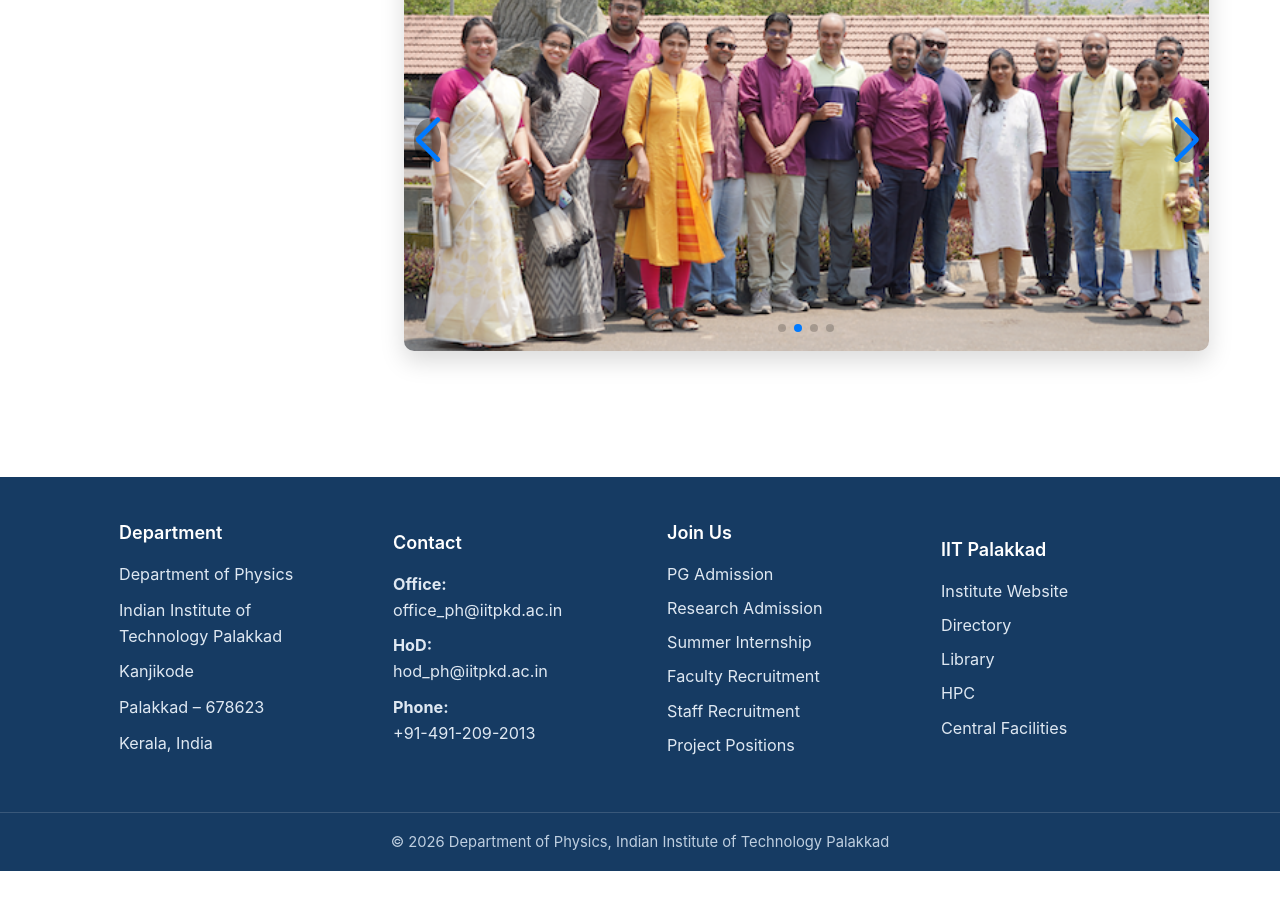
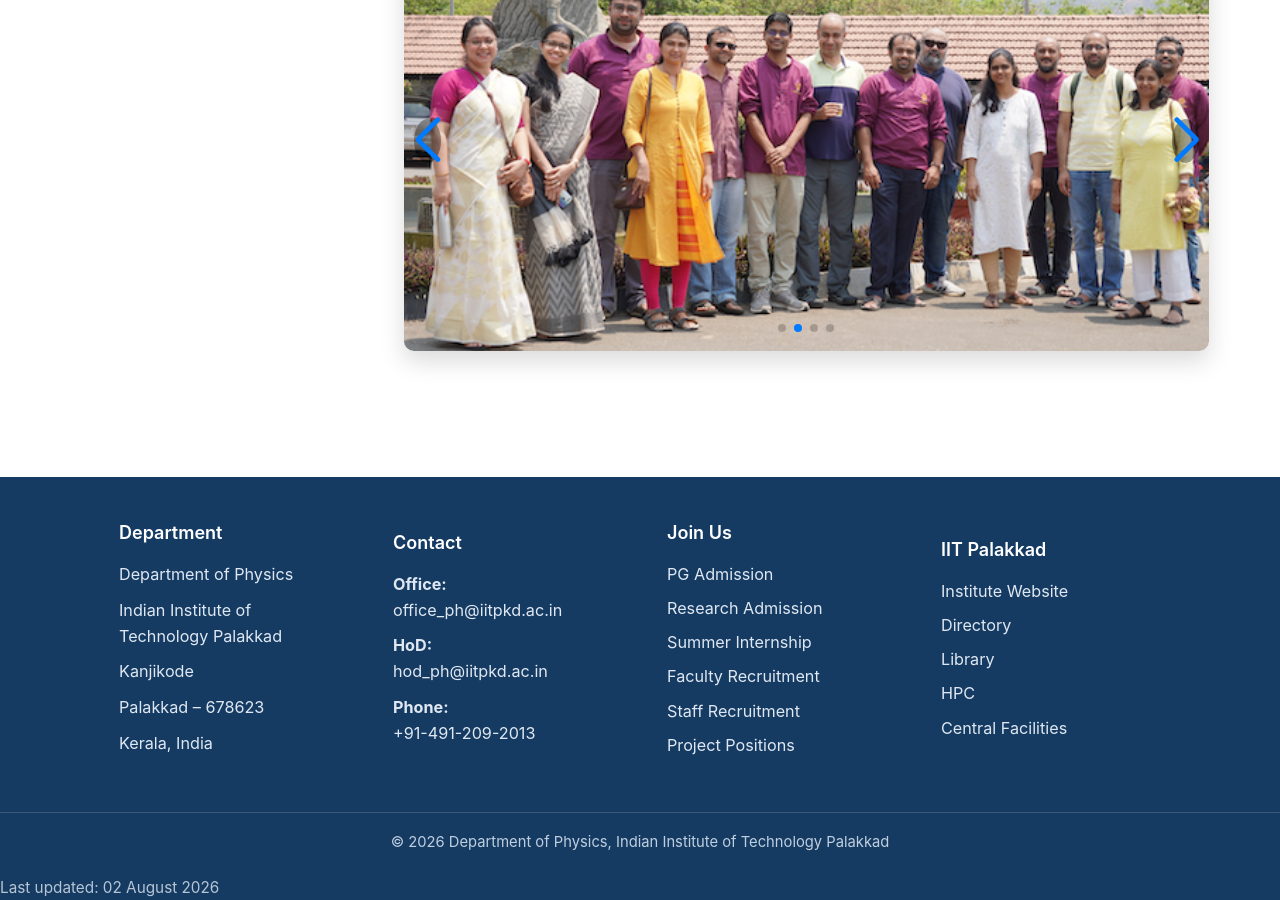
Before and after one commit to phyall/phyall.github.io, a Jekyll site: the page built from _pages/about.md, in a window 1280 px wide and 900 px high, scrolled down 719 px. Built offline with Jekyll 4.4.1, drawn with Linux system fonts in a browser that asks for light colours; a style sheet for code colours, icons or effects is not loaded; before the commit the page ends 1590 px from its top, so only the background shows below that.

Commit message:
Update footer.html

```diff
--- a/_includes/footer.html
+++ b/_includes/footer.html
@@ -54,4 +54,8 @@
     © {{ site.time | date: "%Y" }}
     {{ site.data.footer.copyright.text }}
   </div>
+  <div class="footer-last-updated">
+    Last updated:
+    {{ site.time | date: "%d %B %Y" }}
+  </div>
 </footer>
```
